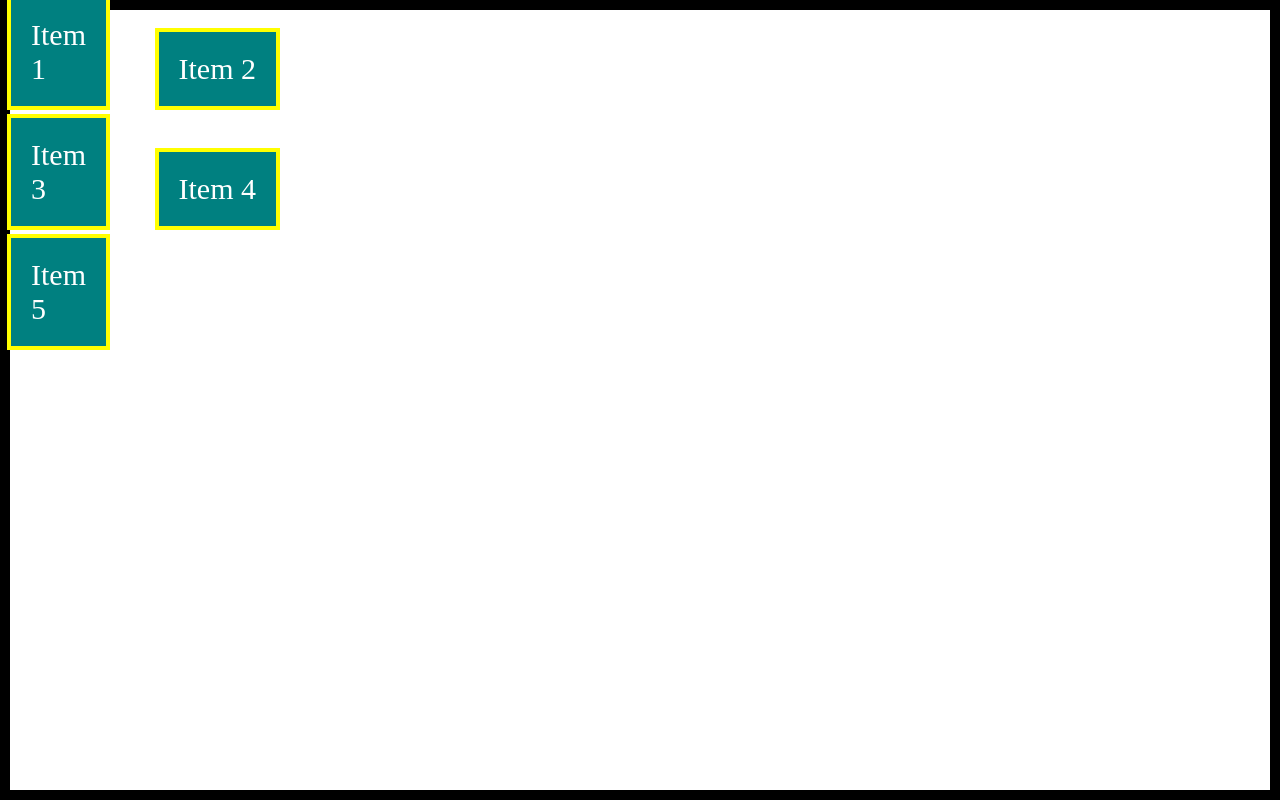
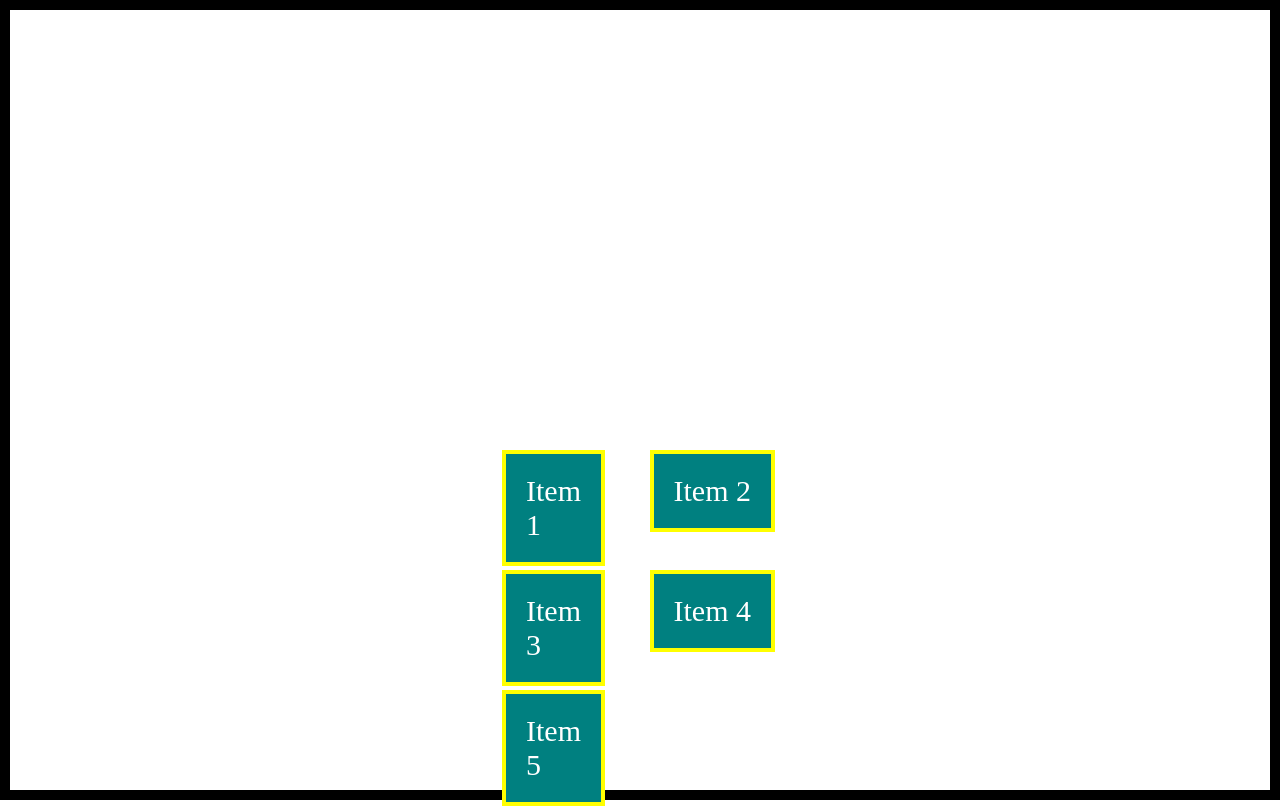
Before and after one commit to naveedjamali/css-grid, a plain HTML site: page index.html in a window 1280 px wide. Drawn offline with Linux system fonts and the light colour scheme.

Commit message:
alignment set

```diff
--- a/style.css
+++ b/style.css
@@ -14,11 +14,14 @@
     height: 100vh;
     border: 10px solid black;
     justify-items:end;
-    align-items: end;
+    align-items: start;
+    justify-content: center;
+    align-content: end;
 }
 
 .grid-item{
     background-color: teal;
     border: 4px solid yellow;
     padding: 20px;
+
 }
```
